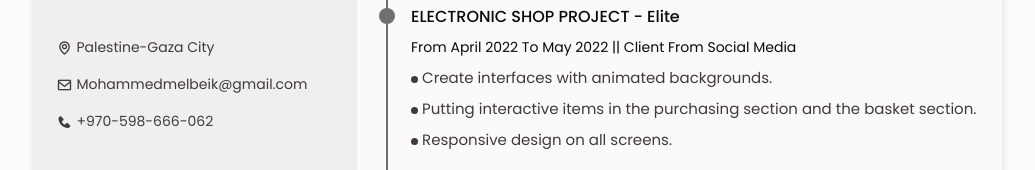
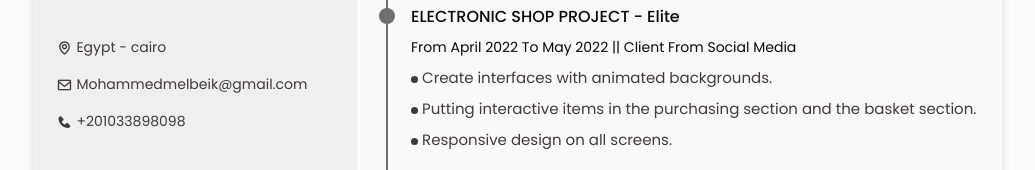
Before and after one commit to MohammedElbaik/Resume, a plain HTML site: page index.html in a window 1280 px wide. Shown: the part 307-477 px from the top of the page, without its empty margins (122-1157 px from the left). Drawn offline with nearby package versions, Linux system fonts and the light colour scheme.

Commit message:
index.html

```diff
--- a/index.html
+++ b/index.html
@@ -120,12 +120,12 @@
                         </div>
 
                         <div class="home__address bd-grid">
-                            <span class="home__information"> <i class='bx bx-map home__icon'></i> Palestine-Gaza City
+                            <span class="home__information"> <i class='bx bx-map home__icon'></i> Egypt - cairo
                             </span>
                             <span class="home__information"> <i class='bx bx-envelope home__icon'></i>
                                 Mohammedmelbeik@gmail.com</span>
                             <span class="home__information"> <i class='bx bxs-phone home__icon'></i>
-                                +970-598-666-062</span>
+                                +201033898098</span>
 
                         </div>
                     </div>
```
